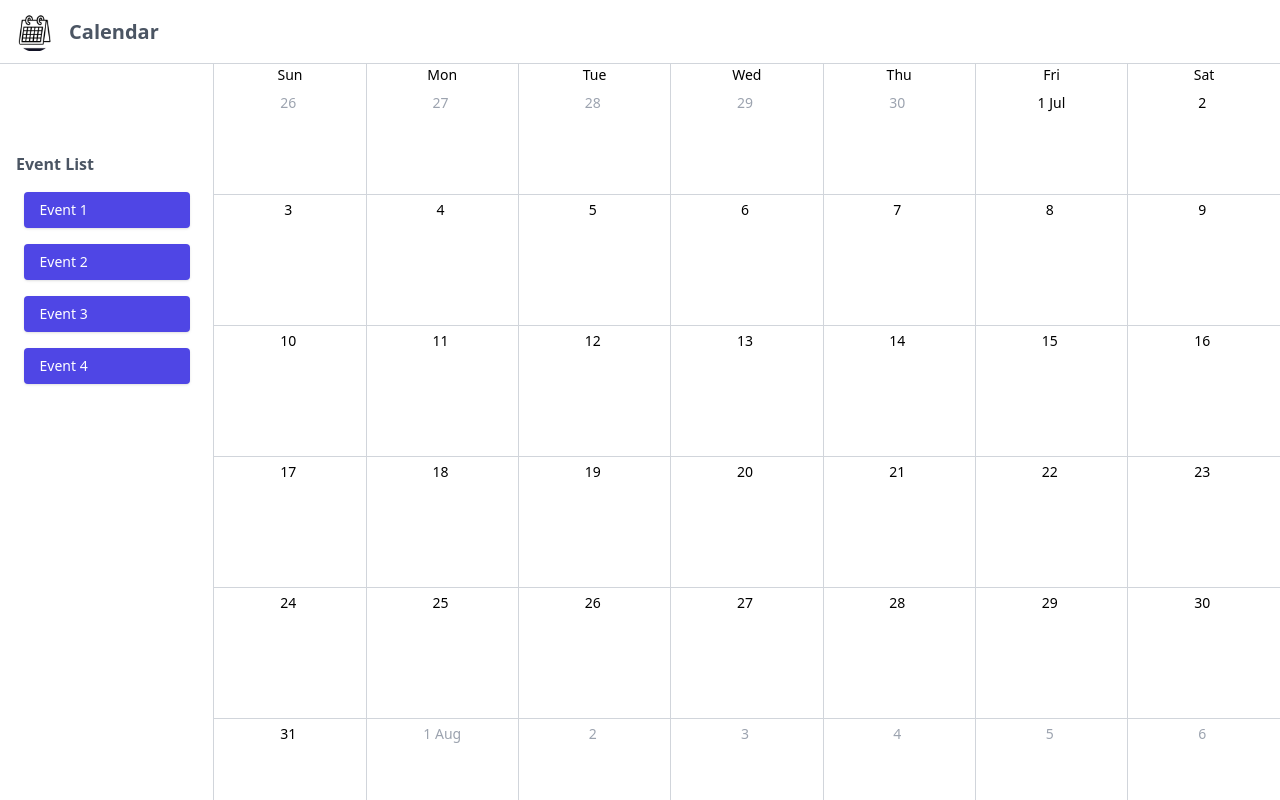
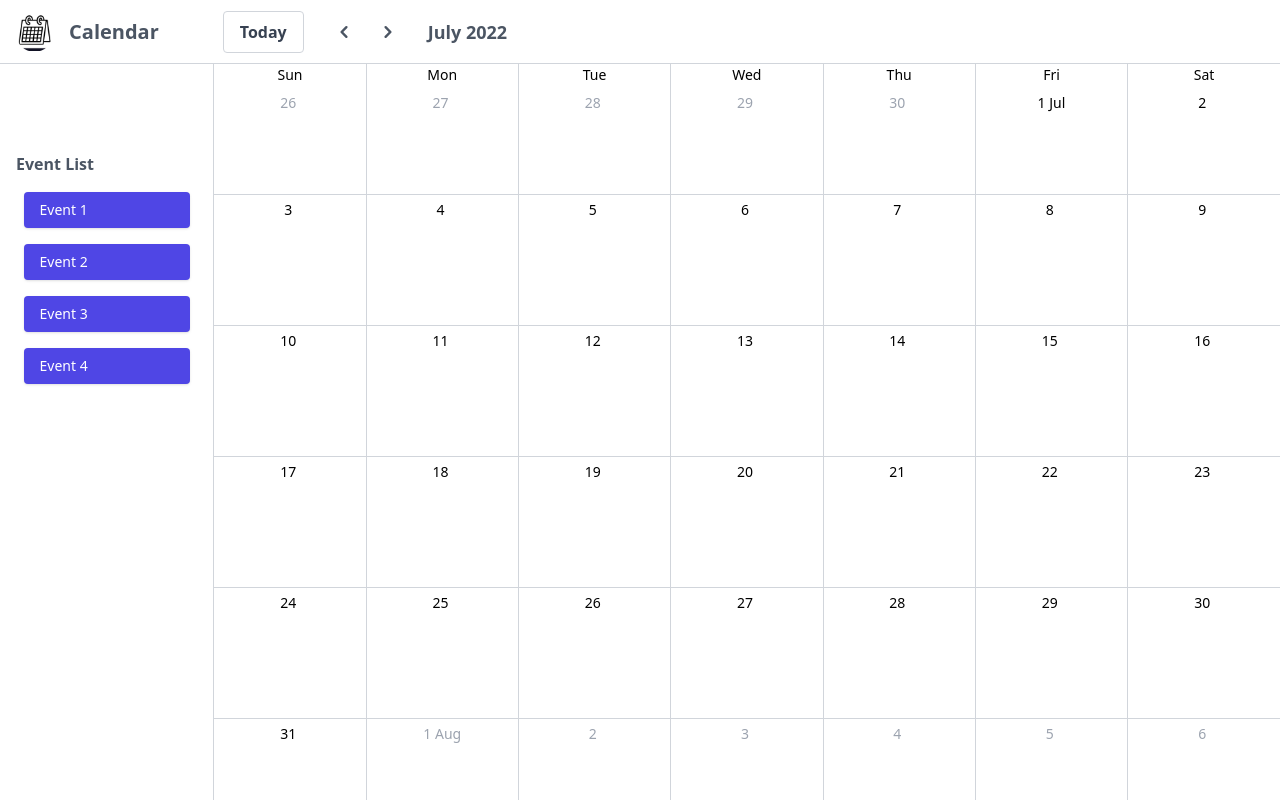
Before and after one commit to gouthamrangarajan/reactjs, a Next.js app in the folder full-calendar-events/: page / in a window 1280 px wide. Built offline with nearby package versions, Linux system fonts and the light colour scheme.

Commit message:
update new context for calendar  movement

```diff
--- /dev/null
+++ b/full-calendar-events/animation.ts
@@ -0,0 +1,8 @@
+export const moveNext = {
+    initial: { opacity: 0, transform: 'translateX(2px)' },
+    animate: { opacity: 1, transform: 'translateX(0)', transition: { duration: 0.2, ease: 'easeInOut' } }
+}
+export const movePrev = {
+    initial: { opacity: 0, transform: 'translateX(-2px)' },
+    animate: { opacity: 1, transform: 'translateX(0)', transition: { duration: 0.2, ease: 'easeInOut' } }
+}
--- a/full-calendar-events/components/Calendar/index.tsx
+++ b/full-calendar-events/components/Calendar/index.tsx
@@ -1,20 +1,25 @@
 import { motion } from "framer-motion";
-import { useContext, useEffect } from "react";
+import { useContext } from "react";
+import { moveNext, movePrev } from "../../animation";
 import { EventsContext } from "../../contexts/EventsContextProvider";
 import useCalendar from "../../hooks/useCalendar"
 import { calendarEventType } from "../../model";
 import CalendarEvent from "../CalendarEvent";
-import Td from "./Td";
+import Td from "./Block";
 
 
 function Calendar() {
-    let { weeksData, dayNames, monthNamesShort, currYear, currMonthIndex } = useCalendar();
+
+    let { weeksData, dayNames, monthNamesShort, currYear, prevYear, currMonthIndex, prevMonthIndex } = useCalendar();
     let events = useContext(EventsContext);
+
     return (
-        <motion.table className="table-fixed w-full bg-transparent">
+        <motion.table className="table-fixed w-full h-full bg-transparent overflow-hidden">
             <tbody>
                 {weeksData.map((dt, index) =>
-                (<tr key={`tr_${index}`}>
+                (<motion.tr key={`tr_${index}_${currMonthIndex}`}
+                    variants={prevYear < currYear || prevMonthIndex < currMonthIndex ? moveNext : movePrev}
+                    initial="initial" animate="animate">
                     {dt.map((idt, index1) =>
                     (
                         <Td key={`td_${index}_${index1}`} date={new Date(currYear, currMonthIndex, idt.date)}
@@ -36,7 +41,7 @@ function Calendar() {
                         </Td>
                     )
                     )}
-                </tr>)
+                </motion.tr>)
                 )}
             </tbody>
         </motion.table>
--- a/full-calendar-events/components/CalendarEvent.tsx
+++ b/full-calendar-events/components/CalendarEvent.tsx
@@ -1,12 +1,12 @@
 import { motion } from "framer-motion"
 import { useContext, useRef } from "react";
-import { HomeActionsContext, HomeContext } from "../contexts/HomeContextProvider"
+import { DragItemActionsContext, DragItemContext } from "../contexts/DragItemContextProvider"
 import { calendarEventType } from "../model";
 
 
 function CalendarEvent({ info, width, padding }: CalendarEventPropsType) {
-  let { dragConstraintEl } = useContext(HomeContext);
-  let { setAnyItemDragged, setDraggedItemData } = useContext(HomeActionsContext);
+  let { dragConstraintEl } = useContext(DragItemContext);
+  let { setAnyItemDragged, setDraggedItemData } = useContext(DragItemActionsContext);
   let el = useRef<HTMLDivElement>();
 
   return (
@@ -22,7 +22,7 @@ function CalendarEvent({ info, width, padding }: CalendarEventPropsType) {
         setDraggedItemData(info);
       }}
       ref={el as React.Ref<HTMLDivElement>}
-      layoutId={info.id.toString()}
+      layout="position"
     >
       {info.title}
     </motion.div>
--- a/full-calendar-events/components/Home/Nav.tsx
+++ b/full-calendar-events/components/Home/Nav.tsx
@@ -1,10 +1,32 @@
 import React from 'react'
+import useCalendar from '../../hooks/useCalendar'
+import { ChevronLeftIcon, ChevronRightIcon } from "@heroicons/react/solid"
 
 function Nav() {
+    let { today, prevMonth, nextMonth, currYear, monthNames, currMonthIndex } = useCalendar();
+
     return (
         <nav className='z-10 bg-white py-2 px-4 sticky top-0 border-b border-gray-300 h-16 flex items-center'>
             <img className="object-contain mr-4 h-10 rounded-full" src="/imgs/logo.png" />
             <span className="text-xl font-semibold text-gray-600">Calendar</span>
+            <div className='flex ml-16 space-x-6 items-center'>
+                <button className='appearance-none outline-none bg-white rounded py-2 px-4 transition duration-300 hover:opacity-90
+                                    focus:bg-gray-50 text-gray-700 border border-gray-300 font-semibold'
+                    onClick={today}>Today</button>
+                <div className='flex space-x-3 items-center'>
+                    <button className='appearance-none outline-none bg-white rounded-full p-1 transition duration-300 hover:opacity-90
+                                    focus:bg-gray-100 text-gray-600 ' title='Previous Month'
+                        onClick={prevMonth}>
+                        <ChevronLeftIcon className='w-6 h-6'></ChevronLeftIcon>
+                    </button>
+                    <button className='appearance-none outline-none bg-white rounded-full p-1 transition duration-300 hover:opacity-90
+                                    focus:bg-gray-100 text-gray-600' title='Next Month'
+                        onClick={nextMonth}>
+                        <ChevronRightIcon className='w-6 h-6'></ChevronRightIcon>
+                    </button>
+                </div>
+                <span className='text-gray-600 text-lg font-semibold'>{monthNames[currMonthIndex]} {currYear}</span>
+            </div>
         </nav>
     )
 }
--- /dev/null
+++ b/full-calendar-events/contexts/CalendarContextProvider.tsx
@@ -0,0 +1,27 @@
+import React, { createContext, useReducer, useState } from 'react'
+import { calendarActionContextType, calendarContextType } from '../model'
+import calendarReducer from '../reducers/calendarReducer'
+
+export const CalendarContext = createContext<calendarContextType>({
+    currMonthIndex: new Date().getMonth(),
+    currYear: new Date().getFullYear()
+});
+
+export const CalendarActionContext = createContext<calendarActionContextType>(() => { });
+
+function CalendarContextProvider({ children }: calendarContextProviderPropsType) {
+    let [state, dispatch] = useReducer(calendarReducer, { currMonthIndex: new Date().getMonth(), currYear: new Date().getFullYear() });
+    let { currMonthIndex, currYear } = state;
+
+    return (
+        <CalendarContext.Provider value={{ currMonthIndex, currYear }}>
+            <CalendarActionContext.Provider value={dispatch}>
+                {children}
+            </CalendarActionContext.Provider>
+        </CalendarContext.Provider>
+    )
+}
+type calendarContextProviderPropsType = {
+    children: React.ReactNode | React.ReactNode[];
+}
+export default CalendarContextProvider
--- a/full-calendar-events/hooks/useCalendar.ts
+++ b/full-calendar-events/hooks/useCalendar.ts
@@ -1,12 +1,32 @@
-import { useEffect, useState } from "react";
+import { useContext, useEffect, useState } from "react";
+import { CalendarActionContext, CalendarContext } from "../contexts/CalendarContextProvider";
 import { calendarDataType } from "../model";
 
 export default function useCalendar(): useCalendarReturnType {
     let dayNames = ['Sun', 'Mon', 'Tue', 'Wed', 'Thu', 'Fri', 'Sat'];
+    let dayNamesShort = ['S', 'M', 'T', 'W', 'T', 'F', 'S'];
     let monthNamesShort = ["Jan", "Feb", "Mar", "Apr", "May", "Jun", "Jul", "Aug", "Sep", "Oct", "Nov", "Dec"];
+    let monthNames = ["January", "Febuary", "March", "April", "May", "June", "July", "August", "September", "October", "November", "December"];
+
     let [weeksData, setWeeksData] = useState<calendarDataType>([]);
-    let [currYear, setCurrYear] = useState(new Date().getFullYear());
-    let [currMonthIndex, setCurrMonthIndex] = useState(new Date().getMonth());
+
+    let { currYear, currMonthIndex } = useContext(CalendarContext);
+    let dispatch = useContext(CalendarActionContext);
+
+    let [prevYear, setPrevYear] = useState(new Date().getFullYear());
+    let [prevMonthIndex, setPrevMonthIndex] = useState(new Date().getMonth());
+
+    let nextMonth = () => {
+        dispatch({ name: "INCREASE_MONTH", payload: undefined });
+    }
+
+    let prevMonth = () => {
+        dispatch({ name: "REDUCE_MONTH", payload: undefined });
+    }
+
+    let today = () => {
+        dispatch({ name: "SET_TODAY", payload: undefined });
+    }
 
     useEffect(() => {
         var retDt: calendarDataType = [];
@@ -49,15 +69,31 @@ export default function useCalendar(): useCalendarReturnType {
         setWeeksData(retDt);
     }, [currYear, currMonthIndex]);
 
-    return { dayNames, monthNamesShort, weeksData, currYear, currMonthIndex, setCurrYear, setCurrMonthIndex };
+    useEffect(() => {
+        setPrevYear(currYear);
+    }, [currYear]);
+
+    useEffect(() => {
+        setPrevMonthIndex(currMonthIndex);
+    }, [currMonthIndex]);
+
+    return {
+        dayNames, dayNamesShort, monthNames, monthNamesShort, weeksData,
+        currYear, prevYear, currMonthIndex, prevMonthIndex, nextMonth, prevMonth, today
+    };
 }
 
 type useCalendarReturnType = {
     dayNames: string[];
+    dayNamesShort: string[];
+    monthNames: string[],
     monthNamesShort: string[];
     weeksData: calendarDataType;
     currYear: number;
+    prevYear: number;
     currMonthIndex: number;
-    setCurrYear: (val: number) => void;
-    setCurrMonthIndex: (val: number) => void;
+    prevMonthIndex: number;
+    nextMonth: () => void;
+    prevMonth: () => void;
+    today: () => void;
 }
--- a/full-calendar-events/package.json
+++ b/full-calendar-events/package.json
@@ -9,6 +9,7 @@
     "lint": "next lint"
   },
   "dependencies": {
+    "@heroicons/react": "^1.0.6",
     "framer-motion": "^6.5.1",
     "next": "12.2.2",
     "react": "18.2.0",
--- /dev/null
+++ b/full-calendar-events/reducers/calendarReducer.ts
@@ -0,0 +1,35 @@
+import { calendarContextType, reducerActionType } from "../model";
+
+export default function calendarReducer(currState: calendarContextType, action: reducerActionType): calendarContextType {
+    let newState = { ...currState };
+    let { name } = action;
+    switch (name) {
+        case "SET_TODAY": {
+            newState.currMonthIndex = new Date().getMonth();
+            newState.currYear = new Date().getFullYear();
+            break;
+        }
+        case "REDUCE_MONTH": {
+            if (newState.currMonthIndex != 0)
+                newState.currMonthIndex--;
+            else {
+                newState.currMonthIndex = 11;
+                if (newState.currYear != 1900)
+                    newState.currYear--;
+            }
+            break;
+        }
+        case "INCREASE_MONTH": {
+            if (newState.currMonthIndex != 11)
+                newState.currMonthIndex++
+            else {
+                newState.currMonthIndex = 0
+                if (newState.currYear != 9999)
+                    newState.currYear++
+            }
+            break;
+        }
+    }
+    return newState;
+
+}
```
Also changed, not shown: full-calendar-events/components/Calendar/Block.tsx (renamed from full-calendar-events/components/Calendar/Td.tsx, +6 -6 lines), full-calendar-events/contexts/DragItemContextProvider.tsx (renamed from full-calendar-events/contexts/HomeContextProvider.tsx, +9 -9 lines), full-calendar-events/model.ts (+8 -2 lines), full-calendar-events/pages/index.tsx (+6 -3 lines), 1 other file (tests, documents, lock files or other folders).
